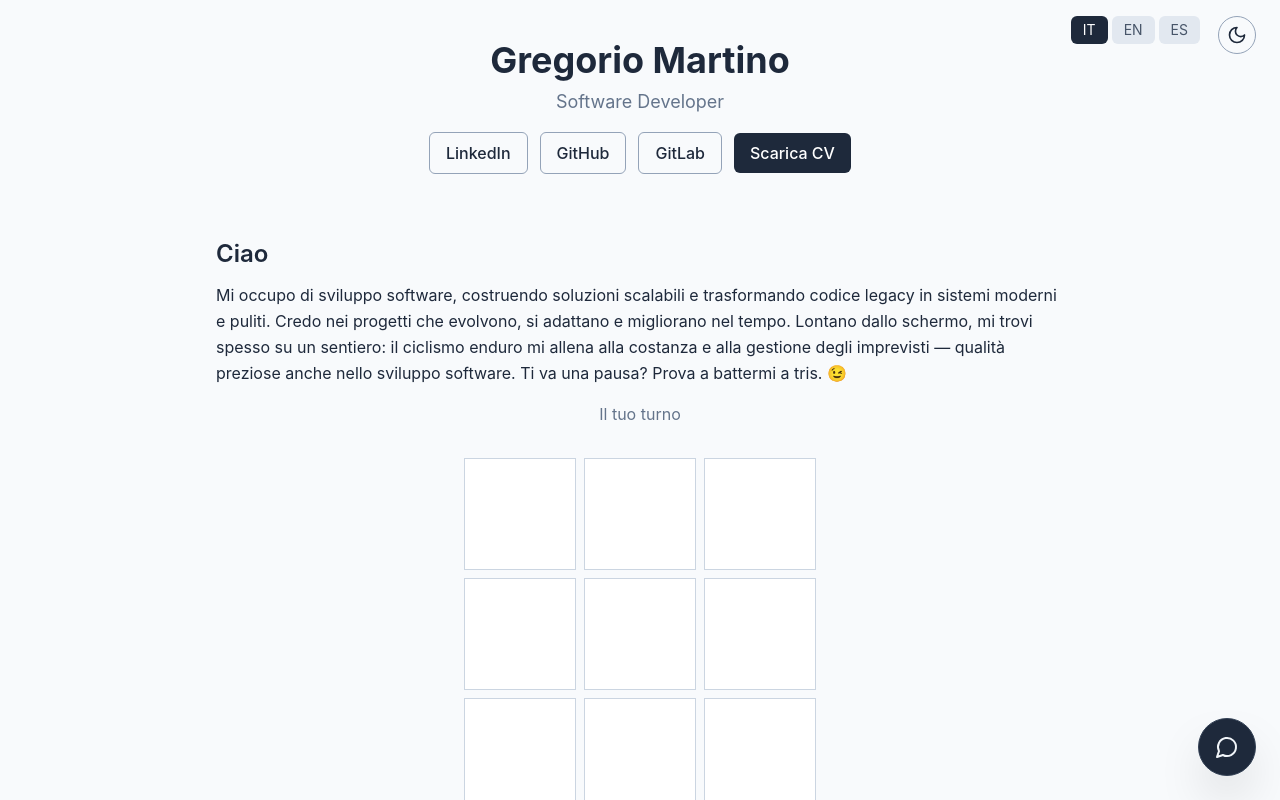
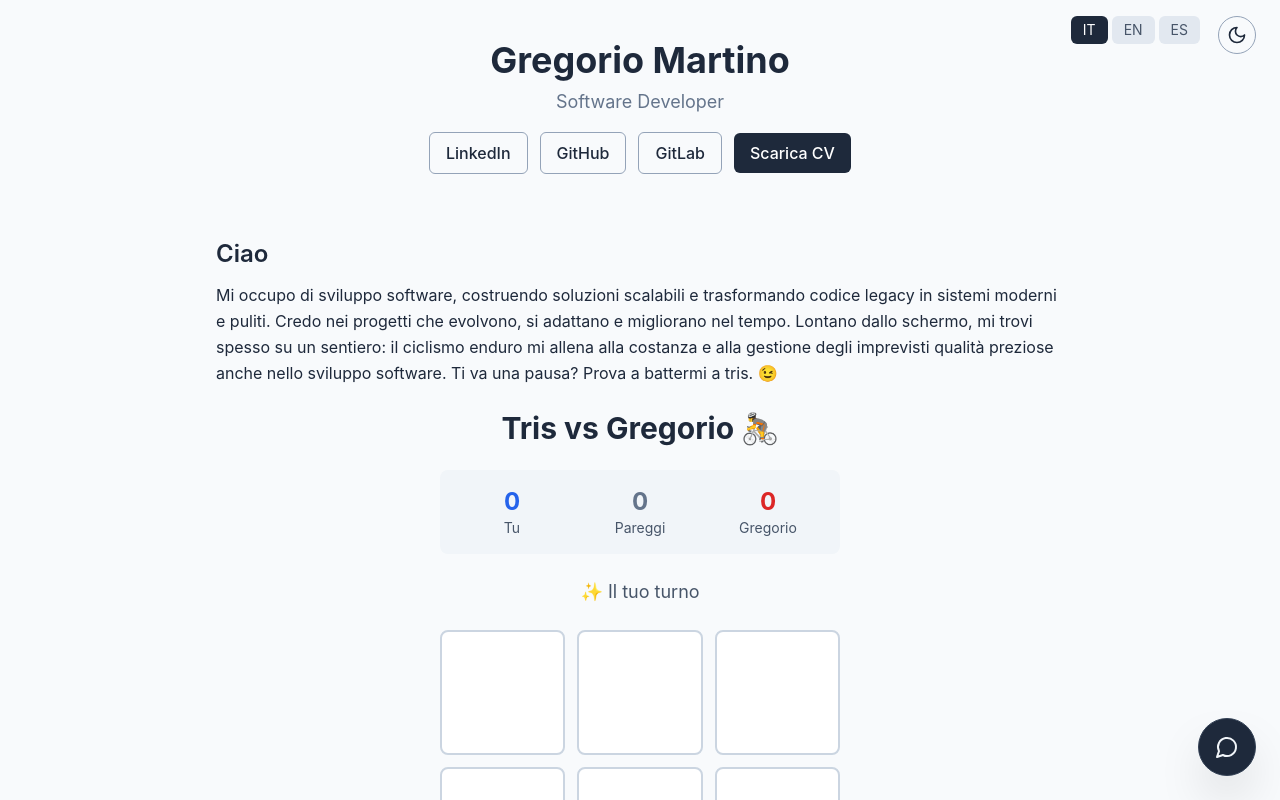
Before and after one commit to gregoriomartino/gregorio-martino-portfolio, a React (Vite) app: page / in a window 1280 px wide. Shown: the top 800 px of the page. Built offline with nearby package versions, Linux system fonts and the light colour scheme.

Commit message:
update Tris

```diff
--- a/src/components/TrisGame.jsx
+++ b/src/components/TrisGame.jsx
@@ -1,9 +1,12 @@
-import React, { useState } from 'react';
+import React, { useState, useEffect } from 'react';
 
 export default function TrisGame() {
   const [board, setBoard] = useState(Array(9).fill(null));
   const [isXNext, setIsXNext] = useState(true);
   const [winner, setWinner] = useState(null);
+  const [scores, setScores] = useState({ player: 0, gregorio: 0, draws: 0 });
+  const [isAiThinking, setIsAiThinking] = useState(false);
+  const [lastMove, setLastMove] = useState(null);
 
   const calculateWinner = (squares) => {
     const lines = [
@@ -14,117 +17,221 @@ export default function TrisGame() {
     for (let line of lines) {
       const [a, b, c] = line;
       if (squares[a] && squares[a] === squares[b] && squares[a] === squares[c]) {
-        return squares[a];
+        return { winner: squares[a], line };
       }
     }
     return null;
   };
 
+  const minimax = (squares, isMaximizing) => {
+    const result = calculateWinner(squares);
+    if (result) {
+      return result.winner === 'O' ? 10 : -10;
+    }
+    if (!squares.includes(null)) return 0;
+
+    if (isMaximizing) {
+      let bestScore = -Infinity;
+      for (let i = 0; i < 9; i++) {
+        if (squares[i] === null) {
+          squares[i] = 'O';
+          const score = minimax(squares, false);
+          squares[i] = null;
+          bestScore = Math.max(score, bestScore);
+        }
+      }
+      return bestScore;
+    } else {
+      let bestScore = Infinity;
+      for (let i = 0; i < 9; i++) {
+        if (squares[i] === null) {
+          squares[i] = 'X';
+          const score = minimax(squares, true);
+          squares[i] = null;
+          bestScore = Math.min(score, bestScore);
+        }
+      }
+      return bestScore;
+    }
+  };
+
   const getBestMove = (squares) => {
-    const available = squares.map((val, idx) => val === null ? idx : null).filter(val => val !== null);
-    if (available.length === 0) return null;
+    let bestScore = -Infinity;
+    let bestMove = null;
 
-    for (let i of available) {
-      const testBoard = [...squares];
-      testBoard[i] = 'O';
-      if (calculateWinner(testBoard) === 'O') return i;
+    for (let i = 0; i < 9; i++) {
+      if (squares[i] === null) {
+        squares[i] = 'O';
+        const score = minimax(squares, false);
+        squares[i] = null;
+        if (score > bestScore) {
+          bestScore = score;
+          bestMove = i;
         }
-
-    for (let i of available) {
-      const testBoard = [...squares];
-      testBoard[i] = 'X';
-      if (calculateWinner(testBoard) === 'X') return i;
       }
-
-    if (squares[4] === null) return 4;
-
-    const corners = [0, 2, 6, 8].filter(i => squares[i] === null);
-    if (corners.length > 0) return corners[Math.floor(Math.random() * corners.length)];
-
-    return available[0];
+    }
+    return bestMove;
   };
 
   const handleClick = (index) => {
-    if (board[index] || winner || !isXNext) return;
+    if (board[index] || winner || !isXNext || isAiThinking) return;
 
     const newBoard = [...board];
     newBoard[index] = 'X';
     setBoard(newBoard);
     setIsXNext(false);
+    setLastMove(index);
 
-    const gameWinner = calculateWinner(newBoard);
-    if (gameWinner) {
-      setWinner(gameWinner);
+    const gameResult = calculateWinner(newBoard);
+    if (gameResult) {
+      setWinner(gameResult.winner);
+      setScores(prev => ({ ...prev, player: prev.player + 1 }));
       return;
     }
 
     if (!newBoard.includes(null)) {
       setWinner('draw');
+      setScores(prev => ({ ...prev, draws: prev.draws + 1 }));
       return;
     }
 
+    setIsAiThinking(true);
     setTimeout(() => {
       const aiMove = getBestMove(newBoard);
       if (aiMove !== null) {
         newBoard[aiMove] = 'O';
         setBoard(newBoard);
         setIsXNext(true);
+        setLastMove(aiMove);
+        setIsAiThinking(false);
 
-        const aiWinner = calculateWinner(newBoard);
-        if (aiWinner) {
-          setWinner(aiWinner);
+        const aiResult = calculateWinner(newBoard);
+        if (aiResult) {
+          setWinner(aiResult.winner);
+          setScores(prev => ({ ...prev, gregorio: prev.gregorio + 1 }));
         } else if (!newBoard.includes(null)) {
           setWinner('draw');
+          setScores(prev => ({ ...prev, draws: prev.draws + 1 }));
         }
       }
-    }, 400);
+    }, 600);
   };
 
   const resetGame = () => {
     setBoard(Array(9).fill(null));
     setIsXNext(true);
     setWinner(null);
+    setLastMove(null);
+    setIsAiThinking(false);
   };
 
+  const resetScores = () => {
+    setScores({ player: 0, gregorio: 0, draws: 0 });
+    resetGame();
+  };
+
+  const winningLine = winner && winner !== 'draw' ? calculateWinner(board)?.line : null;
+
   return (
-    <div className="max-w-sm w-full mx-auto p-4">
+    <div className="max-w-md w-full mx-auto p-6">
+      <h1 className="text-3xl font-bold text-center mb-6 text-slate-800">
+        Tris vs Gregorio 🚴
+      </h1>
 
-      <div className="text-center mb-8">
+      <div className="bg-slate-100 rounded-lg p-4 mb-6">
+        <div className="grid grid-cols-3 gap-4 text-center">
+          <div>
+            <div className="text-2xl font-bold text-blue-600">{scores.player}</div>
+            <div className="text-sm text-slate-600">Tu</div>
+          </div>
+          <div>
+            <div className="text-2xl font-bold text-slate-500">{scores.draws}</div>
+            <div className="text-sm text-slate-600">Pareggi</div>
+          </div>
+          <div>
+            <div className="text-2xl font-bold text-red-600">{scores.gregorio}</div>
+            <div className="text-sm text-slate-600">Gregorio</div>
+          </div>
+        </div>
+      </div>
+
+      <div className="text-center mb-6">
         {winner ? (
-          <p className="text-xl text-slate-800">
-            {winner === 'draw' ? 'Pareggio' : winner === 'X' ? 'Hai vinto' : 'Ha vinto Gregorio'}
+          <div className="space-y-2">
+            <p className="text-2xl font-bold text-slate-800">
+              {winner === 'draw' ? '🤝 Pareggio!' : winner === 'X' ? '🎉 Hai vinto!' : '🚴 Ha vinto Gregorio!'}
             </p>
+          </div>
         ) : (
-          <p className="text-slate-500">
-            {isXNext ? 'Il tuo turno' : 'Turno di Gregorio'}
+          <p className="text-lg text-slate-600">
+            {isAiThinking ? '🤔 Gregorio sta pensando...' : isXNext ? '✨ Il tuo turno' : '⏳ Turno di Gregorio'}
           </p>
         )}
       </div>
 
-      <div className="grid grid-cols-3 gap-2 mb-8">
-        {board.map((cell, idx) => (
+      <div className="grid grid-cols-3 gap-3 mb-6">
+        {board.map((cell, idx) => {
+          const isWinningCell = winningLine?.includes(idx);
+          const isLastMoveCell = lastMove === idx;
+
+          return (
             <button
               key={idx}
               onClick={() => handleClick(idx)}
-            disabled={cell !== null || winner || !isXNext}
-            className="aspect-square border border-slate-300 flex items-center justify-center text-4xl hover:bg-slate-50 disabled:cursor-not-allowed transition bg-white"
+              disabled={cell !== null || winner || !isXNext || isAiThinking}
+              className={`
+                aspect-square border-2 flex items-center justify-center text-5xl
+                transition-all duration-300 rounded-lg
+                ${isWinningCell ? 'bg-green-200 border-green-400 scale-105' : 'bg-white border-slate-300'}
+                ${isLastMoveCell && !isWinningCell ? 'ring-2 ring-blue-400' : ''}
+                ${!cell && !winner && isXNext && !isAiThinking ? 'hover:bg-blue-50 hover:border-blue-300 cursor-pointer' : ''}
+                ${cell || winner || !isXNext || isAiThinking ? 'cursor-not-allowed' : ''}
+              `}
             >
-            {cell === 'X' && <span className="text-slate-800">X</span>}
-            {cell === 'O' && <span>🚴</span>}
+              {cell === 'X' && (
+                <span className="text-blue-600 font-bold animate-[scale-in_0.3s_ease-out]">
+                  X
+                </span>
+              )}
+              {cell === 'O' && (
+                <span className="animate-[scale-in_0.3s_ease-out]">
+                  🚴
+                </span>
+              )}
             </button>
-        ))}
+          );
+        })}
       </div>
 
+      <div className="flex gap-3 justify-center">
         {winner && (
-        <div className="text-center">
           <button
             onClick={resetGame}
-            className="text-slate-600 hover:text-slate-800 underline"
+            className="px-6 py-2 bg-blue-600 text-white rounded-lg hover:bg-blue-700 transition font-medium"
           >
             Nuova partita
           </button>
+        )}
+        <button
+          onClick={resetScores}
+          className="px-6 py-2 bg-slate-600 text-white rounded-lg hover:bg-slate-700 transition font-medium"
+        >
+          Reset punteggio
+        </button>
       </div>
-      )}
+
+      <style jsx>{`
+        @keyframes scale-in {
+          from {
+            transform: scale(0);
+            opacity: 0;
+          }
+          to {
+            transform: scale(1);
+            opacity: 1;
+          }
+        }
+      `}</style>
     </div>
   );
 }
--- a/src/translation.js
+++ b/src/translation.js
@@ -6,7 +6,7 @@ const translations = {
     gitlab: 'GitLab',
     downloadCV: 'Scarica CV',
     profile: 'Ciao',
-    profileText: 'Mi occupo di sviluppo software, costruendo soluzioni scalabili e trasformando codice legacy in sistemi moderni e puliti. Credo nei progetti che evolvono, si adattano e migliorano nel tempo. Lontano dallo schermo, mi trovi spesso su un sentiero: il ciclismo enduro mi allena alla costanza e alla gestione degli imprevisti — qualità preziose anche nello sviluppo software. Ti va una pausa? Prova a battermi a tris. 😉',
+    profileText: 'Mi occupo di sviluppo software, costruendo soluzioni scalabili e trasformando codice legacy in sistemi moderni e puliti. Credo nei progetti che evolvono, si adattano e migliorano nel tempo. Lontano dallo schermo, mi trovi spesso su un sentiero: il ciclismo enduro mi allena alla costanza e alla gestione degli imprevisti  qualità preziose anche nello sviluppo software. Ti va una pausa? Prova a battermi a tris. 😉',
     location: 'San Giovanni Rotondo, Italia',
     rights: 'Tutti i diritti riservati.'
   },
@@ -17,7 +17,7 @@ const translations = {
     gitlab: 'GitLab',
     downloadCV: 'Download CV',
     profile: 'Hello',
-    profileText: 'I’m a software developer, building scalable solutions and transforming legacy systems into modern, clean architectures. I believe in projects that evolve, adapt, and improve over time. When I’m away from the screen, you’ll often find me on a trail: enduro cycling trains my perseverance and ability to handle the unexpected — qualities I bring into software development as well. Need a break? Try to beat me at tic-tac-toe.  😉',
+    profileText: 'I’m a software developer, building scalable solutions and transforming legacy systems into modern, clean architectures. I believe in projects that evolve, adapt, and improve over time. When I’m away from the screen, you’ll often find me on a trail: enduro cycling trains my perseverance and ability to handle the unexpected qualities I bring into software development as well. Need a break? Try to beat me at tic-tac-toe.  😉',
     location: 'San Giovanni Rotondo, Italy',
     rights: 'All rights reserved.'
   },
```
Lines whose indentation alone changed are shown as unchanged.
